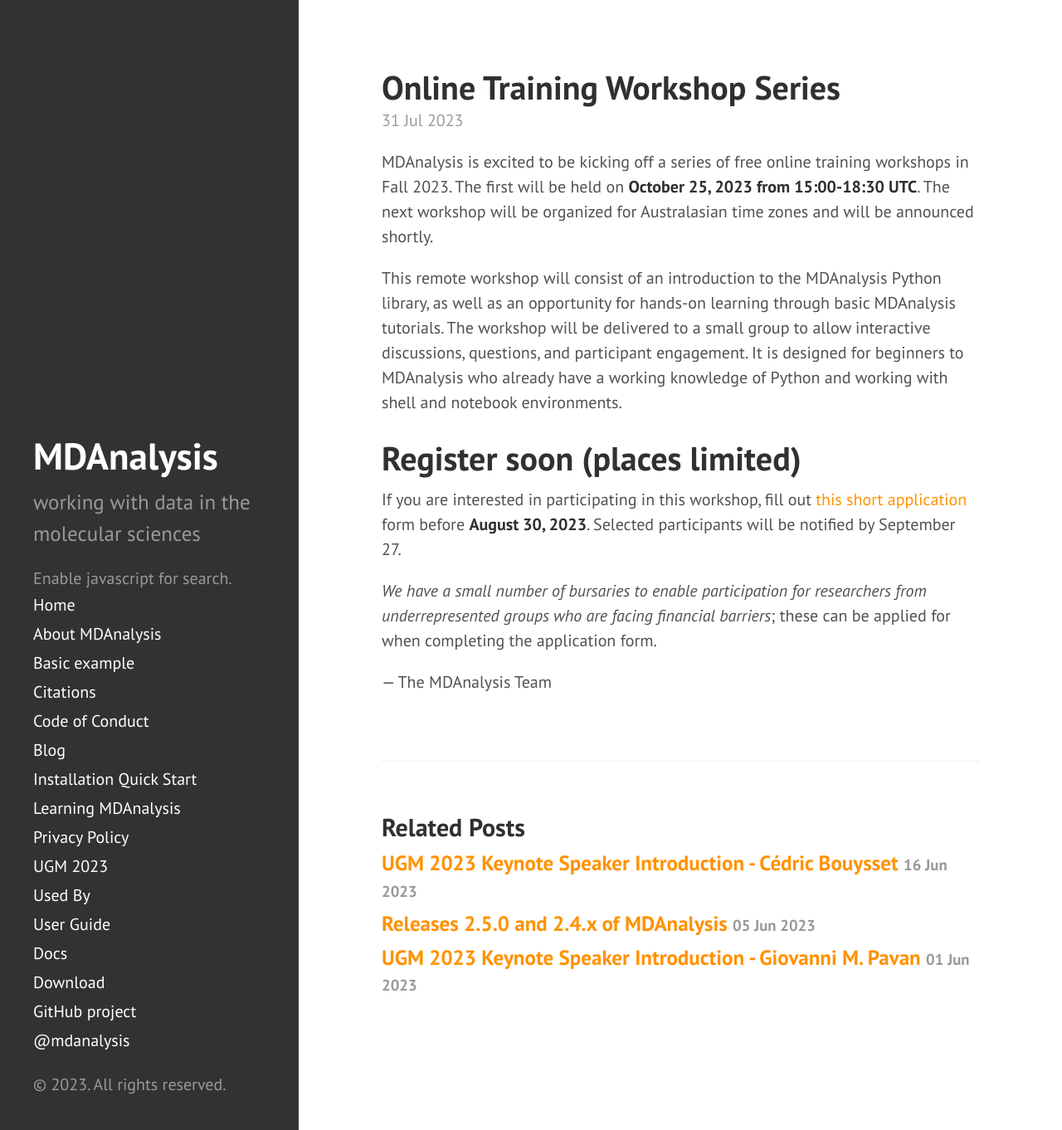
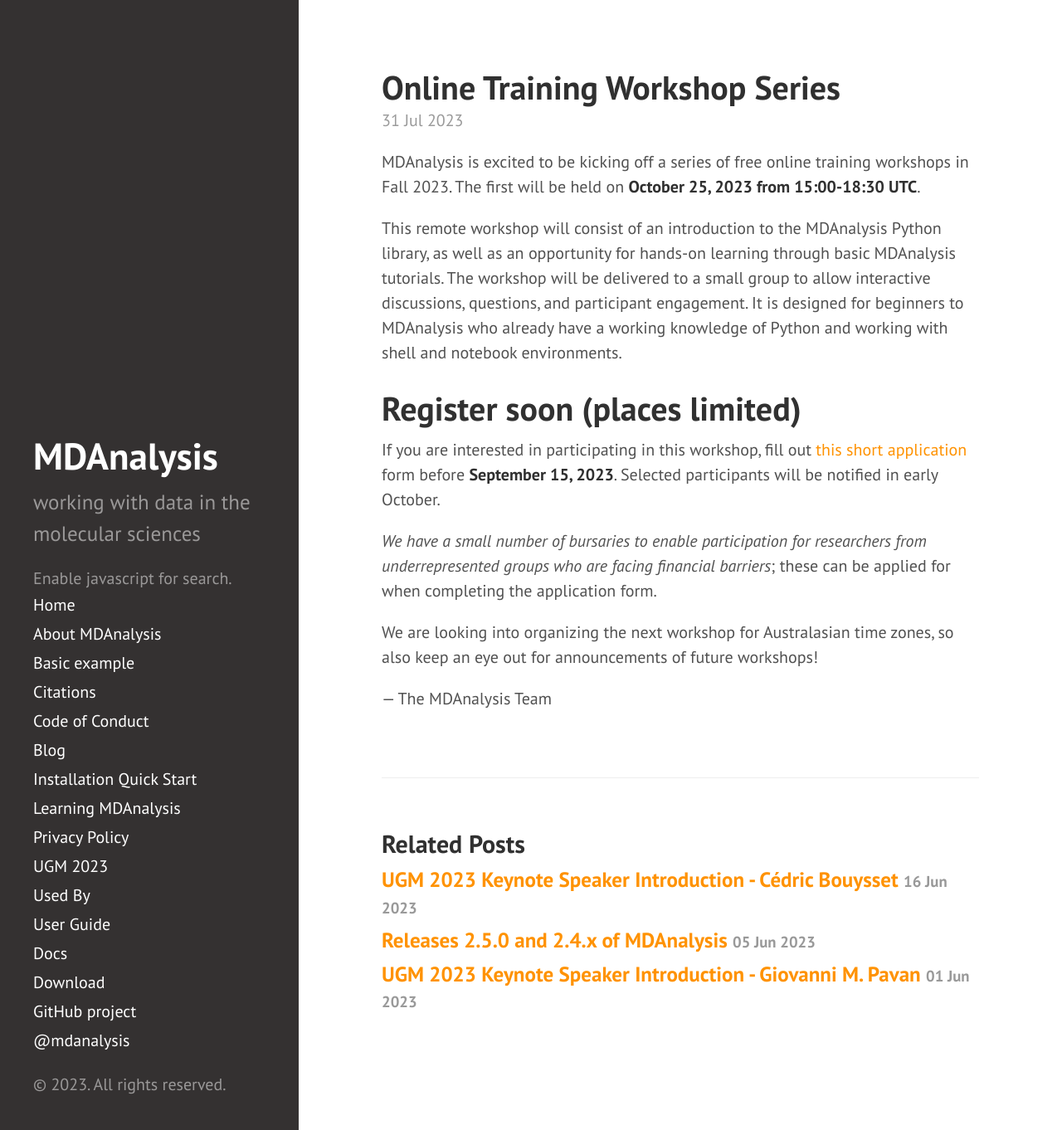
Before and after one commit to MDAnalysis/MDAnalysis.github.io, a Jekyll site: the page built from _posts/2023-07-31-workshops.md, in a window 1280 px wide and 1362 px high. Shown: the whole window at 83% size. Built offline with Jekyll 4.4.1, drawn with Linux system fonts in a browser that asks for light colours; comment, search, counter and statistics services are not loaded.

Commit message:
Update deadline and soften language about Australasian workshop

```diff
--- a/_posts/2023-07-31-workshops.md
+++ b/_posts/2023-07-31-workshops.md
@@ -3,14 +3,16 @@ layout: post
 title: Online Training Workshop Series
 ---
 
-MDAnalysis is excited to be kicking off a series of free online training workshops in Fall 2023. The first will be held on **October 25, 2023 from 15:00-18:30 UTC**. The next workshop will be organized for Australasian time zones and will be announced shortly.
+MDAnalysis is excited to be kicking off a series of free online training workshops in Fall 2023. The first will be held on **October 25, 2023 from 15:00-18:30 UTC**.
 
 This remote workshop will consist of an introduction to the MDAnalysis Python library, as well as an opportunity for hands-on learning through basic MDAnalysis tutorials. The workshop will be delivered to a small group to allow interactive discussions, questions, and participant engagement. It is designed for beginners to MDAnalysis who already have a working knowledge of Python and working with shell and notebook environments.
 
 # Register soon (places limited)
-If you are interested in participating in this workshop, fill out [this short application][eventbrite] form before **August 30, 2023**. Selected participants will be notified by September 27.
+If you are interested in participating in this workshop, fill out [this short application][eventbrite] form before **September 15, 2023**. Selected participants will be notified in early October.
 
 *We have a small number of bursaries to enable participation for researchers from underrepresented groups who are facing financial barriers*; these can be applied for when completing the application form.
+
+We are looking into organizing the next workshop for Australasian time zones, so also keep an eye out for announcements of future workshops!
 
 — The MDAnalysis Team
 
```
